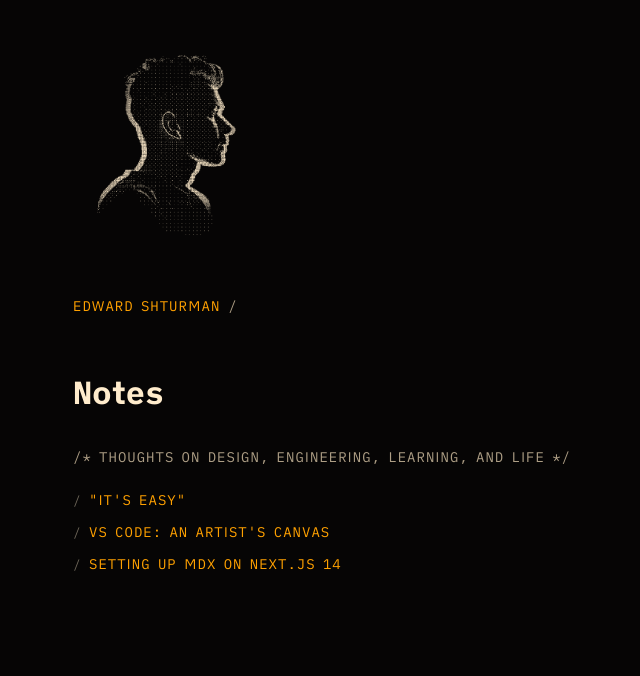
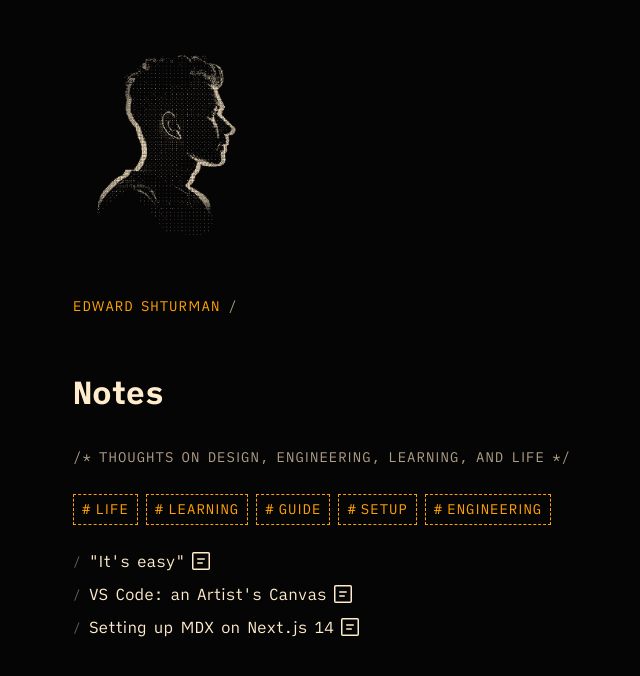
Before and after one commit to edwardshturman/site, a Next.js app: page /notes in a window 1280 px wide. Shown: the top 676 px of the page, without its empty margins (242-882 px from the left). Built offline with nearby package versions, Linux system fonts and the light colour scheme.

Commit message:
Add tags to Notes

```diff
--- /dev/null
+++ b/app/notes/Notes.module.css
@@ -0,0 +1,11 @@
+a.link {
+  font-size: 1rem;
+  color: var(--color-white);
+  text-transform: none;
+  letter-spacing: 0;
+
+}
+
+a.link:hover {
+  text-decoration: underline;
+}
--- /dev/null
+++ b/app/notes/notes.ts
@@ -0,0 +1,23 @@
+type NoteProps = {
+  text: string
+  slug: string
+  tags: string[]
+}
+
+export const notes: NoteProps[] = [
+  {
+    text: `"It's easy"`,
+    slug: 'easy',
+    tags: ['life', 'learning']
+  },
+  {
+    text: "VS Code: an Artist's Canvas",
+    slug: 'vs-code',
+    tags: ['guide', 'setup']
+  },
+  {
+    text: 'Setting up MDX on Next.js 14',
+    slug: 'mdx-nextjs-14',
+    tags: ['guide', 'engineering']
+  }
+]
--- a/app/notes/page.tsx
+++ b/app/notes/page.tsx
@@ -1,7 +1,13 @@
 import Link from 'next/link'
 import type { Metadata } from 'next'
 
+import { Spacer } from '@/components/Spacer'
 import { Comment } from '@/components/Comment'
+import { TagGroup } from '@/components/TagGroup'
+
+import { notes } from './notes'
+
+import styles from './Notes.module.css'
 
 export const metadata: Metadata = {
   title: 'Notes',
@@ -17,24 +23,48 @@ export const metadata: Metadata = {
   }
 }
 
-export default function Notes() {
+export default function Notes({
+  searchParams
+}: {
+  searchParams: { [key: string]: string | string[] | undefined }
+}) {
+  const tagString = searchParams.tags as string
+  const tags = tagString?.split(',') || []
+  let filteredNotes = notes
+  if (tagString)
+    filteredNotes = notes.filter(note => (tags.every(tag => note.tags.includes(tag))))
+
   return (
     <>
       <h1>Notes</h1>
       <Comment type="block">Thoughts on design, engineering, learning, and life</Comment>
+      <Spacer size={8} />
+      <TagGroup
+        tags={
+          Array.from(new Set(notes.flatMap(note => note.tags))).map(tag => ({ text: tag }))
+        }
+      />
+      <Spacer size={8} />
       <nav>
         <ul>
-          <li>
-            <Link href="/notes/easy">&quot;It&apos;s easy&quot;</Link>
-          </li>
-          <li>
-            <Link href="/notes/vs-code">VS Code: an Artist&apos;s Canvas</Link>
-          </li>
-          <li>
-            <Link href="/notes/mdx-nextjs-14">Setting up MDX on Next.js 14</Link>
-          </li>
+          {filteredNotes.map((note, index) => (
+            <li key={index}>
+              <Link className={styles.link} href={`/notes/${note.slug}`}>
+                {note.text}
+                <NoteIcon style={{ scale: 0.8, marginLeft: '4px', verticalAlign: '-6px' }} />
+              </Link>
+            </li>
+          ))}
         </ul>
       </nav>
     </>
   )
 }
+
+function NoteIcon(props: JSX.IntrinsicElements['svg']) {
+  return (
+    <svg {...props} xmlns="http://www.w3.org/2000/svg" width="24" height="24" viewBox="0 0 24 24" fill="none">
+      <path d="M8.75 14H13.25M8.75 10H15.25M4.75 20.25H19.25C19.8023 20.25 20.25 19.8023 20.25 19.25V4.75C20.25 4.19772 19.8023 3.75 19.25 3.75H4.75C4.19772 3.75 3.75 4.19772 3.75 4.75V19.25C3.75 19.8023 4.19772 20.25 4.75 20.25Z" stroke="currentColor" strokeWidth="1.5" strokeLinecap="round" />
+    </svg>
+  )
+}
```
